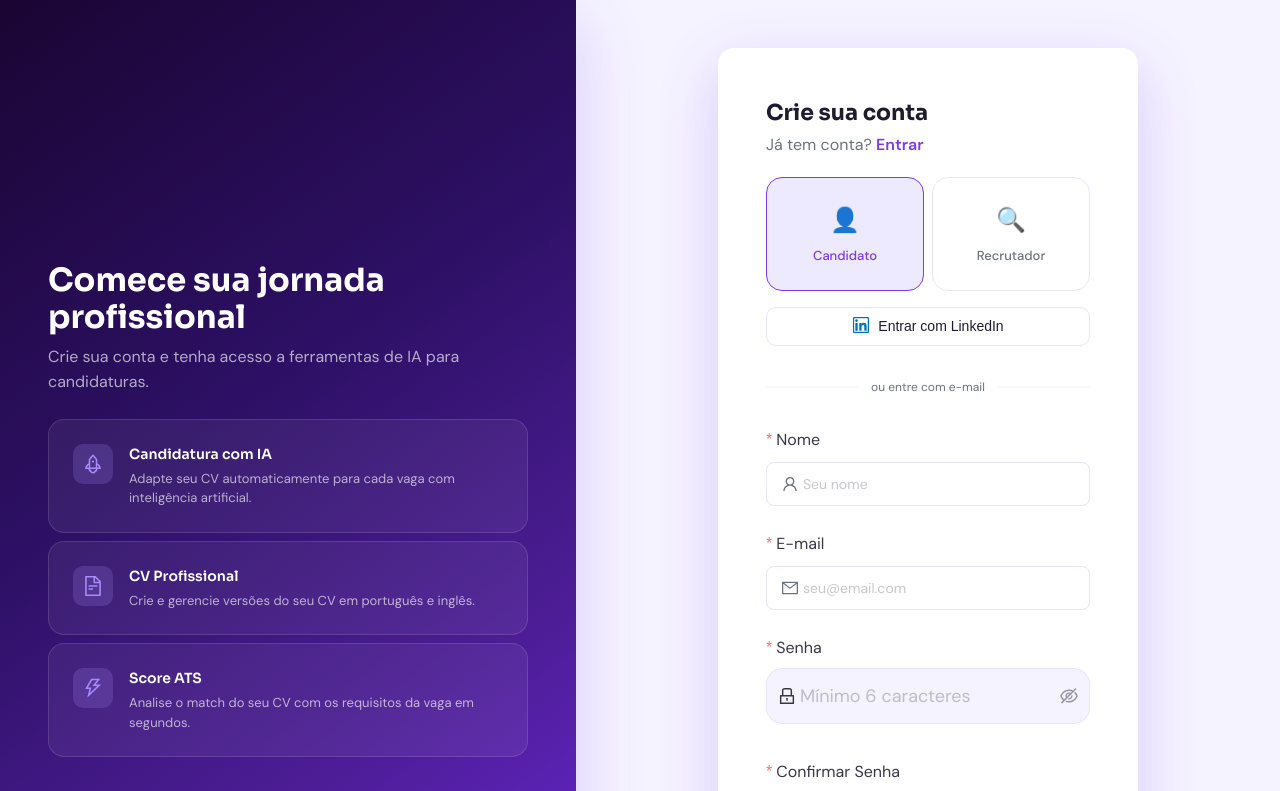
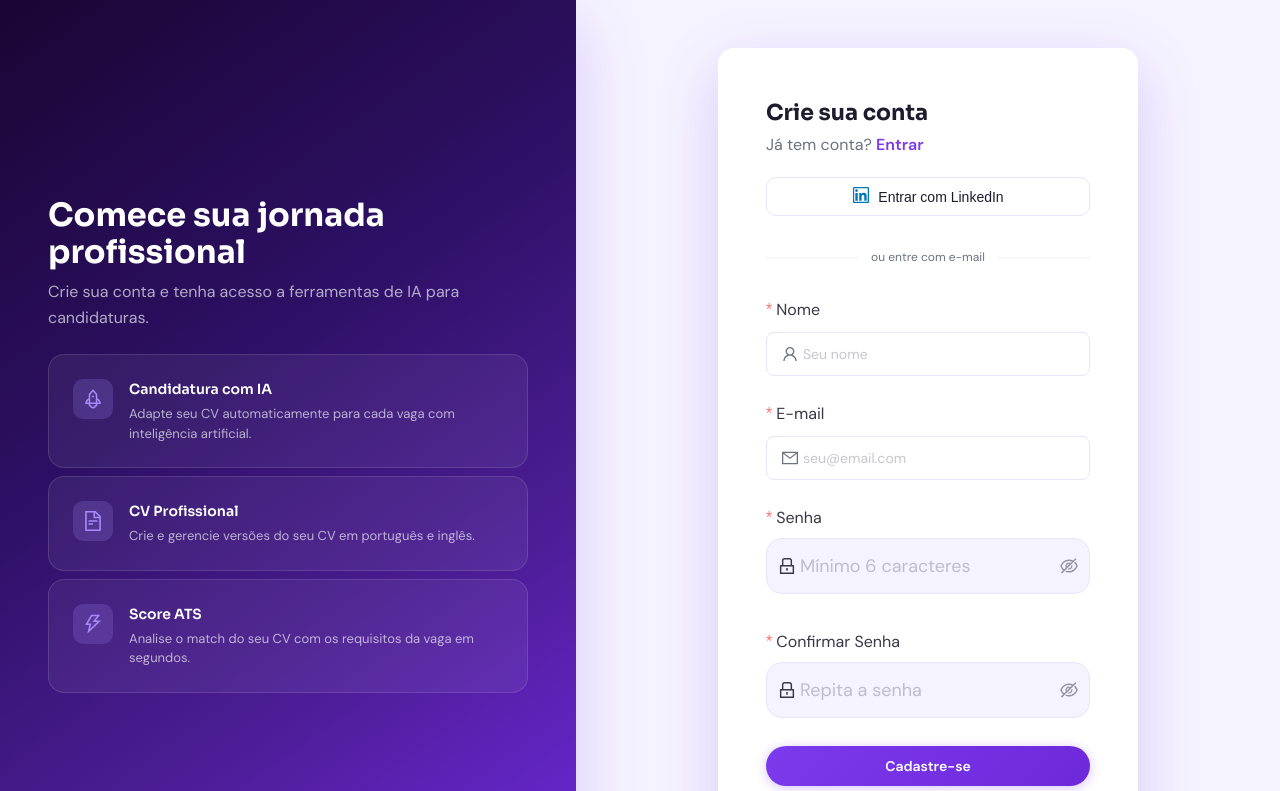
Before and after one commit to LMansoldo/jobapply, a React (Vite) app in the folder apps/jobapply-app/: page /register in a window 1280 px wide. Shown: the top 791 px of the page. Built offline with nearby package versions, Linux system fonts and the light colour scheme; no server answers.

Commit message:
refactor(app): drop dead Google button and role cards from auth pages

```diff
--- a/apps/jobapply-app/src/design-system/auth/RoleCards/RoleCards.styles.ts
+++ /dev/null
@@ -1,36 +0,0 @@
-import { Colors } from '../../../styles/theme/colors'
-import { BorderRadius } from '../../../styles/theme/radius'
-import { FontWeight } from '../../../styles/theme/typography'
-import { Spacing } from '../../../styles/theme/spacing'
-
-export const styles = {
-  grid: {
-    display: 'grid',
-    gridTemplateColumns: 'repeat(auto-fit, minmax(10rem, 1fr))',
-    gap: Spacing.sm,
-  },
-  card: {
-    display: 'flex',
-    flexDirection: 'column' as const,
-    alignItems: 'center',
-    justifyContent: 'center',
-    gap: Spacing.sm,
-    padding: `${Spacing.lg} ${Spacing.md}`,
-    borderRadius: BorderRadius.lg,
-    border: `1.5px solid ${Colors.surfaceBorder}`,
-    background: Colors.white,
-    cursor: 'pointer',
-    transition: 'border-color 0.15s, background 0.15s',
-    fontSize: '1.3rem',
-    fontWeight: FontWeight.medium,
-    color: Colors.textSub,
-  },
-  cardActive: {
-    background: Colors.primaryLight,
-    borderColor: Colors.primaryDark,
-    color: Colors.primaryDark,
-  },
-  icon: {
-    fontSize: '2.4rem',
-  },
-}
--- a/apps/jobapply-app/src/design-system/auth/RoleCards/RoleCards.tsx
+++ /dev/null
@@ -1,26 +0,0 @@
-import type { RoleCardsProps } from './RoleCards.types'
-import { styles } from './RoleCards.styles'
-
-export function RoleCards({ roles, value, onChange }: RoleCardsProps) {
-  return (
-    <div style={styles.grid}>
-      {roles.map((role) => (
-        <div
-          key={role.key}
-          style={{
-            ...styles.card,
-            ...(role.key === value ? styles.cardActive : {}),
-          }}
-          onClick={() => onChange(role.key)}
-          role="radio"
-          aria-checked={role.key === value}
-          tabIndex={0}
-          onKeyDown={(e) => e.key === 'Enter' && onChange(role.key)}
-        >
-          <span style={styles.icon}>{role.icon}</span>
-          <span>{role.label}</span>
-        </div>
-      ))}
-    </div>
-  )
-}
--- a/apps/jobapply-app/src/design-system/auth/RoleCards/index.ts
+++ /dev/null
@@ -1,2 +0,0 @@
-export { RoleCards } from './RoleCards'
-export type { RoleCardsProps, RoleOption } from './RoleCards.types'
--- a/apps/jobapply-app/src/design-system/index.ts
+++ b/apps/jobapply-app/src/design-system/index.ts
@@ -35,6 +35,5 @@ export * from './ats/ATSPanel'
 // Auth
 export * from './auth/AuthLayout'
 export * from './auth/PasswordStrength'
-export * from './auth/RoleCards'
 export * from './auth/SocialLoginBtn'
 export * from './auth/FeatureCard'
--- a/apps/jobapply-app/src/i18n/translations.json
+++ b/apps/jobapply-app/src/i18n/translations.json
@@ -61,9 +61,7 @@
       "featureCVDesc": "Crie e gerencie versões do seu CV em português e inglês.",
       "featureATSTitle": "Score ATS",
       "featureATSDesc": "Analise o match do seu CV com os requisitos da vaga em segundos.",
-      "orWithEmail": "ou entre com e-mail",
-      "roleCandidate": "Candidato",
-      "roleRecruiter": "Recrutador"
+      "orWithEmail": "ou entre com e-mail"
     },
     "nav": {
       "profile": "Perfil",
@@ -529,9 +527,7 @@
       "featureCVDesc": "Create and manage CV versions in Portuguese and English.",
       "featureATSTitle": "ATS Score",
       "featureATSDesc": "Analyze your CV's match with job requirements in seconds.",
-      "orWithEmail": "or sign in with email",
-      "roleCandidate": "Candidate",
-      "roleRecruiter": "Recruiter"
+      "orWithEmail": "or sign in with email"
     },
     "nav": {
       "profile": "Profile",
--- a/apps/jobapply-app/src/presentation/pages/LoginPage/LoginPage.tsx
+++ b/apps/jobapply-app/src/presentation/pages/LoginPage/LoginPage.tsx
@@ -73,7 +73,6 @@ export default function LoginPage() {
       </div>
 
       <div className={styles.socialBtns}>
-        <SocialLoginBtn provider="google" onClick={() => {}} />
         <SocialLoginBtn provider="linkedin" onClick={() => redirectToLinkedIn('login')} />
       </div>
 
--- a/apps/jobapply-app/src/presentation/pages/RegisterPage/RegisterPage.tsx
+++ b/apps/jobapply-app/src/presentation/pages/RegisterPage/RegisterPage.tsx
@@ -9,7 +9,6 @@ import { register as registerService } from '../../../infrastructure/repositorie
 import { redirectToLinkedIn } from '../../../domain/linkedin/linkedinOAuth'
 import { AuthLayout } from '../../../design-system/auth/AuthLayout'
 import { FeatureCard } from '../../../design-system/auth/FeatureCard'
-import { RoleCards } from '../../../design-system/auth/RoleCards'
 import { PasswordStrength } from '../../../design-system/auth/PasswordStrength'
 import { SocialLoginBtn } from '../../../design-system/auth/SocialLoginBtn'
 import { Divider } from '../../../components/Divider'
@@ -37,7 +36,6 @@ function getPasswordStrength(password: string): 0 | 1 | 2 | 3 | 4 {
 export default function RegisterPage() {
   const [loading, setLoading] = useState(false)
   const [password, setPassword] = useState('')
-  const [role, setRole] = useState('candidate')
   const navigate = useNavigate()
   const { message } = useAntApp()
   const { t } = useTranslation()
@@ -83,15 +81,6 @@ export default function RegisterPage() {
           </Link>
         </p>
       </div>
-
-      <RoleCards
-        roles={[
-          { key: 'candidate', label: t('auth.roleCandidate'), icon: '👤' },
-          { key: 'recruiter', label: t('auth.roleRecruiter'), icon: '🔍' },
-        ]}
-        value={role}
-        onChange={setRole}
-      />
 
       <div className={styles.socialBtns}>
         <SocialLoginBtn provider="linkedin" onClick={() => redirectToLinkedIn('login')} />
```
Also changed, not shown: apps/jobapply-app/src/design-system/auth/RoleCards/RoleCards.types.ts (deleted, +0 -13 lines), 1 other file (tests, documents, lock files or other folders).
